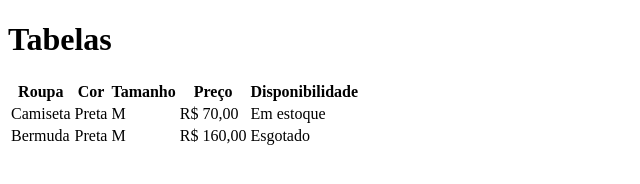
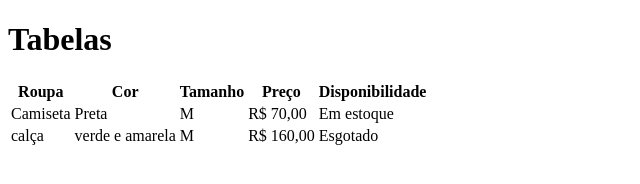
Before and after one commit to Shaka183/aula-tabela, a plain HTML site: page index.html in a window 1280 px wide. Shown: the whole page, without its empty margins (0-640 px from the left). Drawn offline with Linux system fonts and the light colour scheme.

Commit message:
trocado de bermuda para calça e de preto para verde e amarela

```diff
--- a/index.html
+++ b/index.html
@@ -25,8 +25,8 @@
         </tr>
 
         <tr>
-            <td>Bermuda</td>
-            <td>Preta</td>
+            <td>calça</td>
+            <td>verde e amarela</td>
             <td>M</td>
             <td>R$ 160,00</td>
             <td>Esgotado</td>
```
